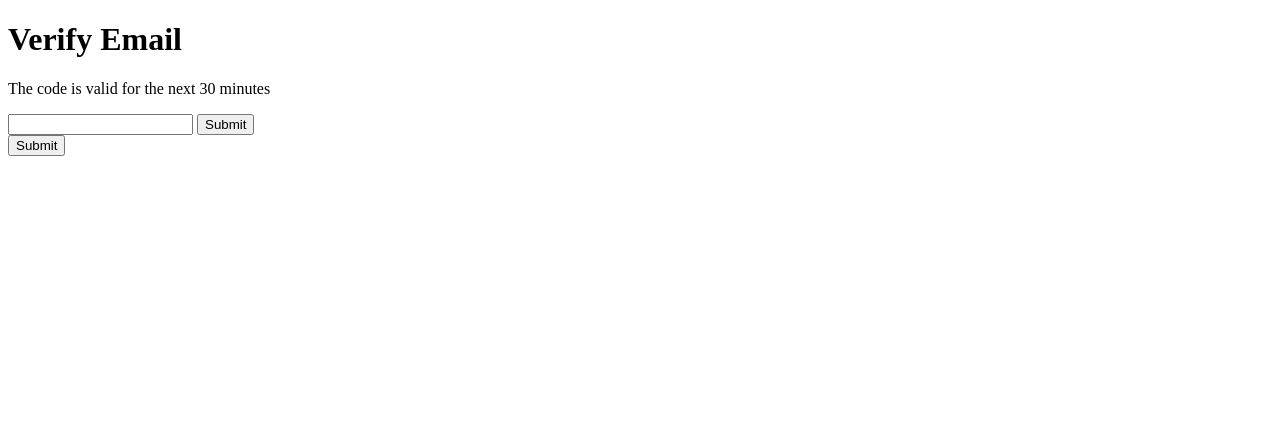
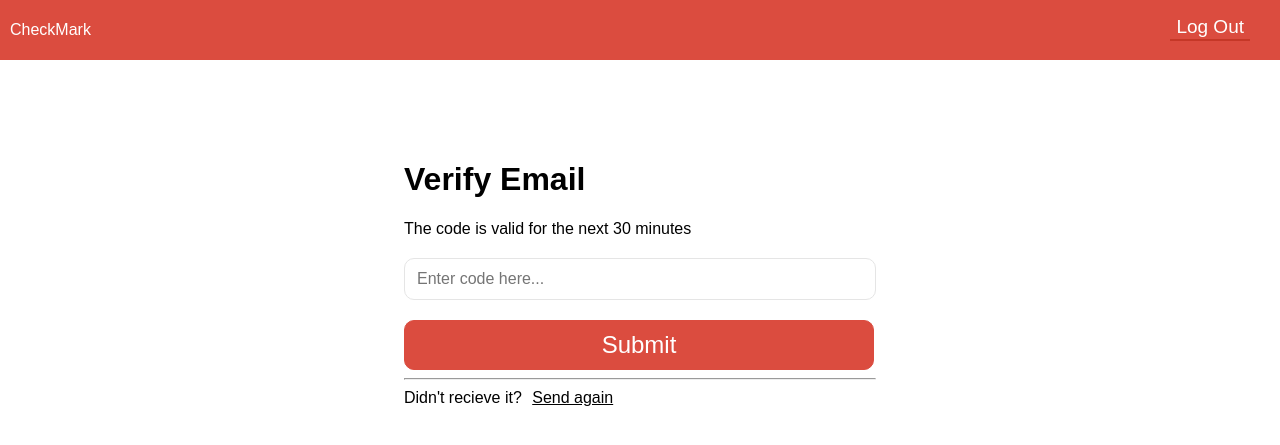
Before and after one commit to Zantron2000/ToDoList, a Django app: template ToDoList/core/templates/core/verify.html in a window 1280 px wide. Shown: the top 445 px of the page. Run offline with Django 4.2, Linux system fonts and the light colour scheme; the template is opened without the code that fills it, so the values that code supplies are empty.

Commit message:
Updated Verify Template

```diff
--- a/ToDoList/core/static/core/css/tasks.css
+++ b/ToDoList/core/static/core/css/tasks.css
@@ -1,6 +1,7 @@
 body {
     margin: 0;
     padding: 0;
+    font-family: sans-serif;
 }
 
 .head {
--- /dev/null
+++ b/ToDoList/core/static/core/css/verify.css
@@ -0,0 +1,92 @@
+body {
+    margin: 0;
+    padding: 0;
+    font-family: sans-serif;
+}
+
+.head {
+    background-color: #db4c3f;
+    color: white;
+    padding: 5px 10px;
+    display: flex;
+    justify-content: space-between;
+}
+
+.logout {
+    border: none;
+    background-color: transparent;
+    font-size: 19px;
+    color: white;
+    border-bottom: 2px #c53727 solid;
+}
+
+.logout:hover {
+    border-bottom: 2px #aa2f22 solid;
+    cursor: pointer;
+}
+
+.right {
+    margin-right: 20px;
+    text-align: center;
+    line-height: 45px;
+}
+
+.flex {
+    display: flex;
+    justify-content: center;
+}
+
+.content {
+    padding-top: 10vh;
+}
+
+.item input {
+    border: none;
+    outline: none;
+    width: 100%;
+    font-size: 16px;
+}
+
+.item {
+    border: 1px #e5e5e5 solid;
+    border-radius: 10px;
+    min-width: 350px;
+    max-width: 450px;
+    width: 50vw;
+    padding: 10px 10px;
+    margin: 20px 0px;
+}
+
+.submit {
+    min-width: 380px;
+    max-width: 470px;
+    width: 53vw;
+    padding: 10px 10px;
+    border: 1px #db4c3f solid;
+    border-radius: 10px;
+    background-color: #db4c3f;
+    color: white;
+    font-size: 24px;
+}
+
+.submit:hover, .submit:active {
+    background-color: #c53727;
+    cursor: pointer;
+}
+
+.info {
+    display: inline;
+}
+
+.repeat {
+    background-color: transparent;
+    border: none;
+    cursor: pointer;
+    font-family: sans-serif;
+    font-size: 16px;
+    text-decoration: underline;
+}
+
+.repeat:hover {
+    color: #db4c3f
+}
--- a/ToDoList/core/templates/core/verify.html
+++ b/ToDoList/core/templates/core/verify.html
@@ -1,25 +1,48 @@
+{% load static %}
+
 <!DOCTYPE html>
 
 <html>
     <head>
+        <link rel="stylesheet" href="{% static 'core/css/verify.css' %}">
+
         <title>Verify Email</title>
     </head>
 
     <body>
+        <div class="head">
+            <div>
+                <p>CheckMark</p>
+            </div>
+            <div class="right">
+                <form action="/logout" method="post">
+                    {% csrf_token %}
+                    <input class="logout" type="submit" value="Log Out">
+                </form>
+            </div>
+        </div>
+
+        <div class="flex">
+            <div class="content">
                 <h1>Verify Email</h1>
                 <p>The code is valid for the next 30 minutes</p>
 
                 <form method="post" action="">
                     {% csrf_token %}
 
-            <input type="text" name="code">
+                    <div class="item">
+                        <input type="text" name="code" placeholder="Enter code here...">
+                    </div>
 
-            <input type="submit">
+                    <input class="submit" type="submit">
                 </form>
-
+                <hr>
                 <form method="post" action="/resend">
+                    <p class="info">Didn't recieve it? </p>
                     {% csrf_token %}
-            <input type="submit">
+                    <input class="repeat" type="submit" value="Send again">
                 </form>
+            </div>
+        </div>
     </body>
 </html>
```
Also changed, not shown: README.md. Lines whose indentation alone changed are shown as unchanged.
